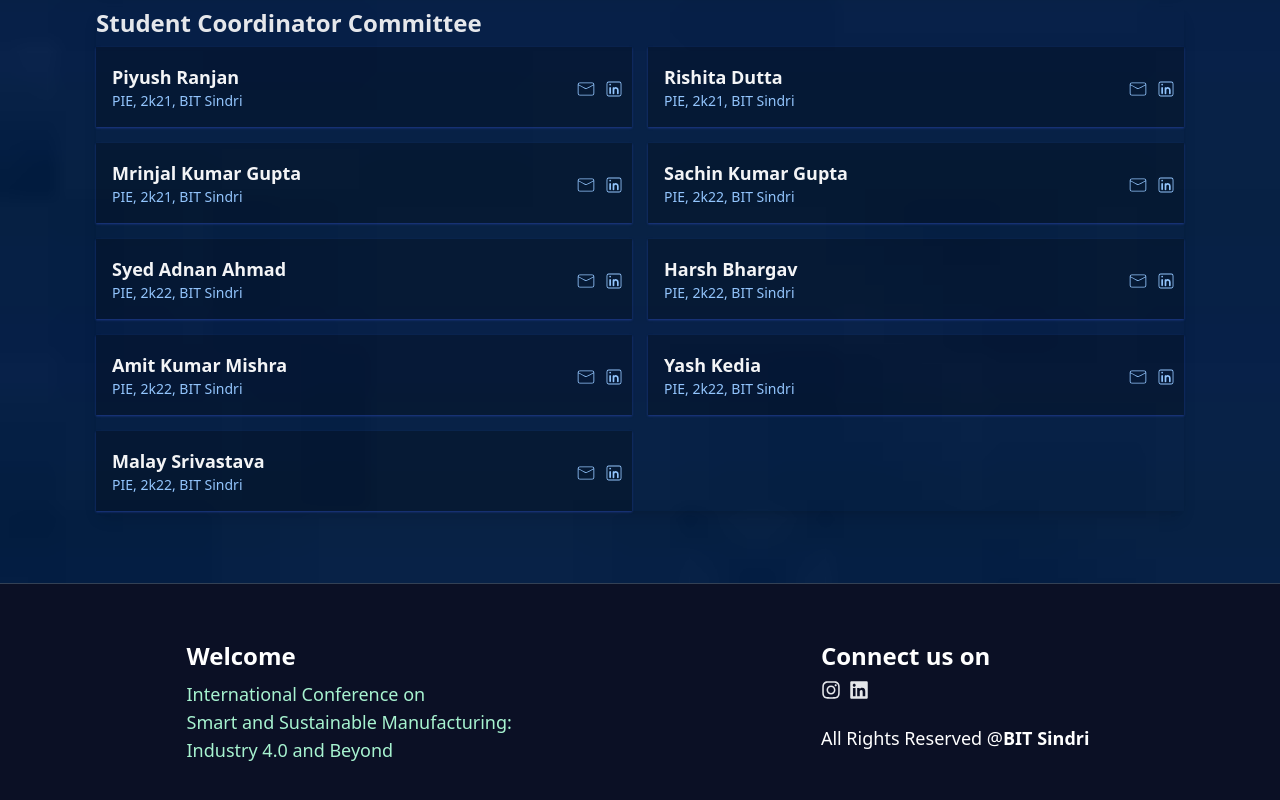
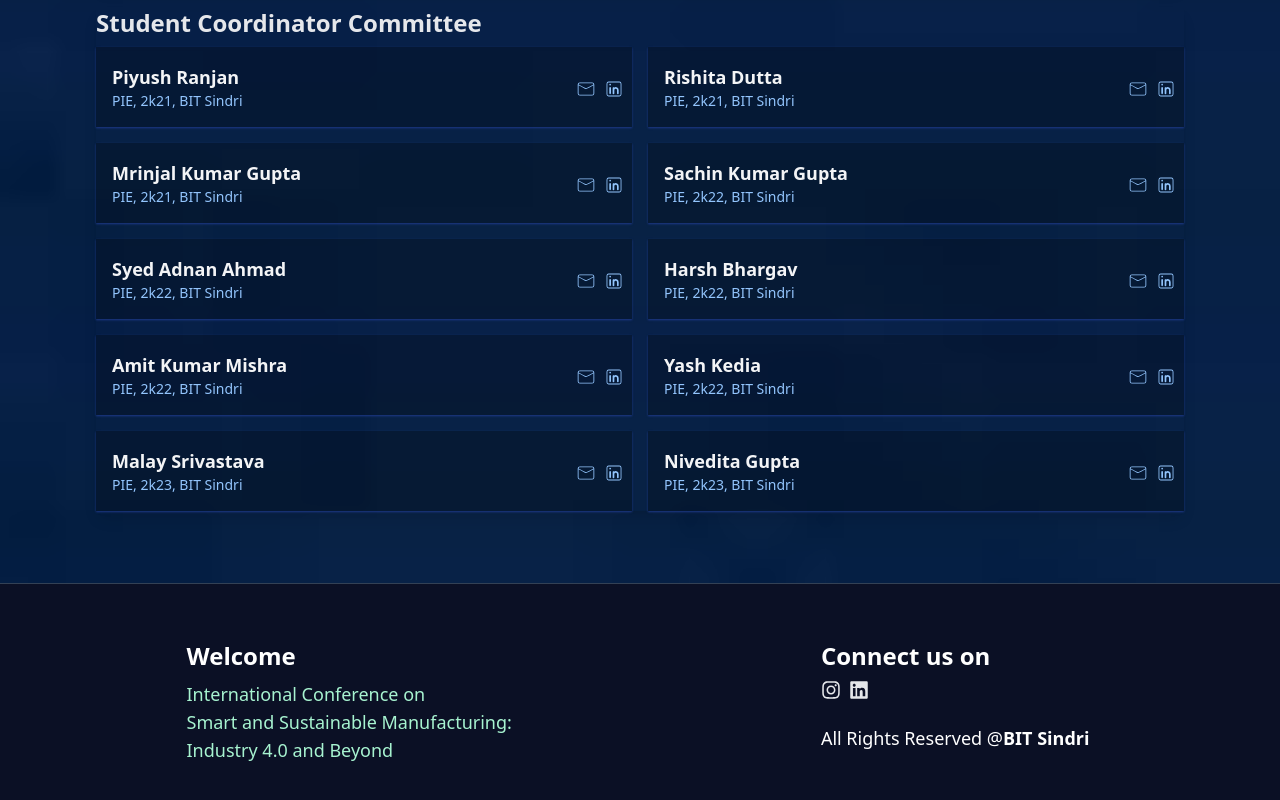
Before and after one commit to sasm25/SASM, a React (Vite) app: page /org-committee in a window 1280 px wide. Shown: the part 2449-3249 px from the top of the page. Built offline with nearby package versions, Linux system fonts and the light colour scheme.

Commit message:
Email-Id Updated

```diff
--- a/src/Component/Pages/Organizing-Committee.jsx
+++ b/src/Component/Pages/Organizing-Committee.jsx
@@ -278,7 +278,7 @@ export default function OrganizingCommittee() {
 				{
 					name: "Syed Adnan Ahmad ",
 					position: "PIE, 2k22, BIT Sindri",
-					Mail: "syedadnan@bitsindr.ac.in",
+					Mail: "ahmadadnan4312@gmail.com",
 					Link: "https://www.linkedin.com/in/syedadnan03",
 				},
 				{
@@ -301,9 +301,15 @@ export default function OrganizingCommittee() {
 				},
 				{
 					name: "Malay Srivastava ",
-					position: "PIE, 2k22, BIT Sindri",
+					position: "PIE, 2k23, BIT Sindri",
 					Mail: "malaysrivastava547@gmail.com",
 					Link: "https://www.linkedin.com/in/malay-srivastava-2a89b8284 ",
+				},
+				{
+					name: "Nivedita Gupta ",
+					position: "PIE, 2k23, BIT Sindri",
+					Mail: "niveditagupta.2705@gmail.com",
+					Link: "https://www.linkedin.com/in/nivedita-gupta-53960b290 ",
 				},
 			],
 		},
```
